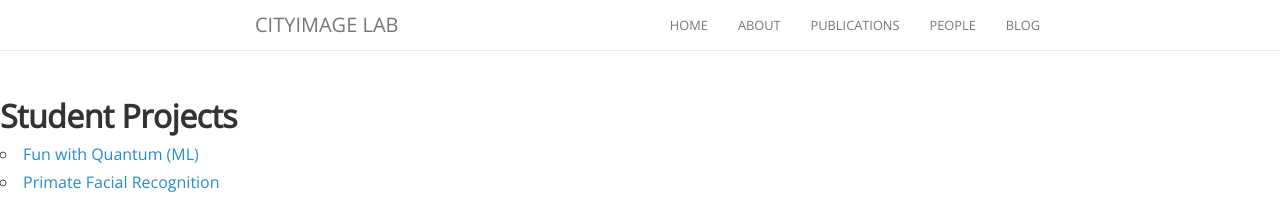
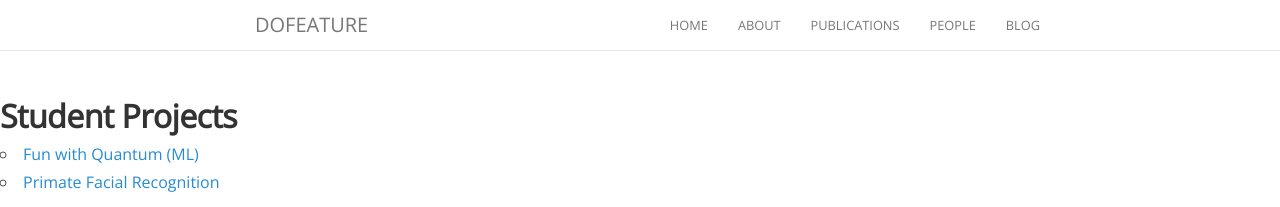
Before and after one commit to dofeature/dofeature.github.io, a Jekyll site: the page built from abstracts.md, in a window 1280 px wide. Shown: the top 207 px of the page. Built offline with Jekyll 4.4.1, drawn with Linux system fonts in a browser that asks for light colours; nearby versions of some CDN libraries; comment, search, counter and statistics services are not loaded.

Commit message:
Update _config.yml

```diff
--- a/_config.yml
+++ b/_config.yml
@@ -3,9 +3,9 @@
 # # # # # # # #
 
 # Basic
-name:               "CityImage Lab"
+name:               "Dofeature"
 title:              ""
-description:        "The CityImage Lab is a urban dynamics and causality research group"
+description:        "The Dofeature is a urban dynamics and causality research group"
 
 
 # URL
```
